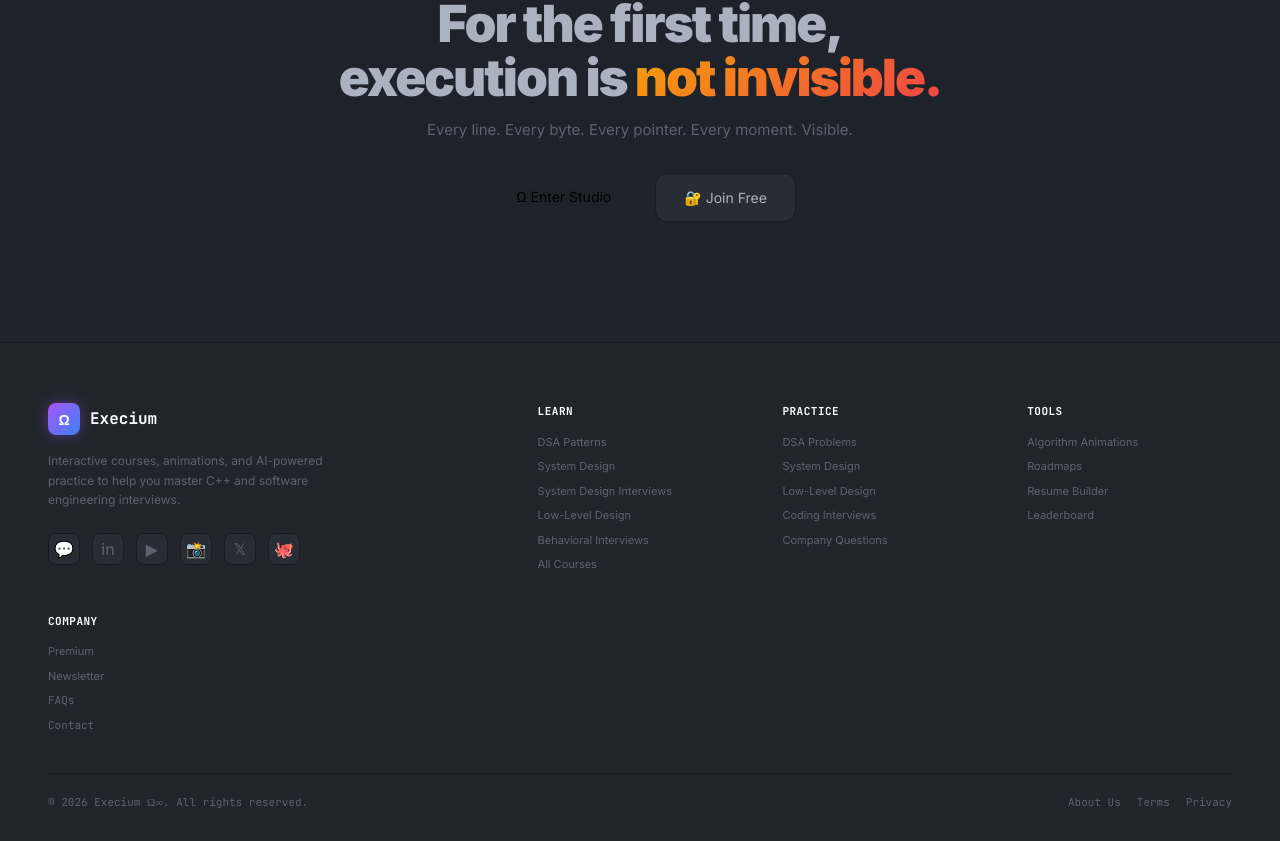
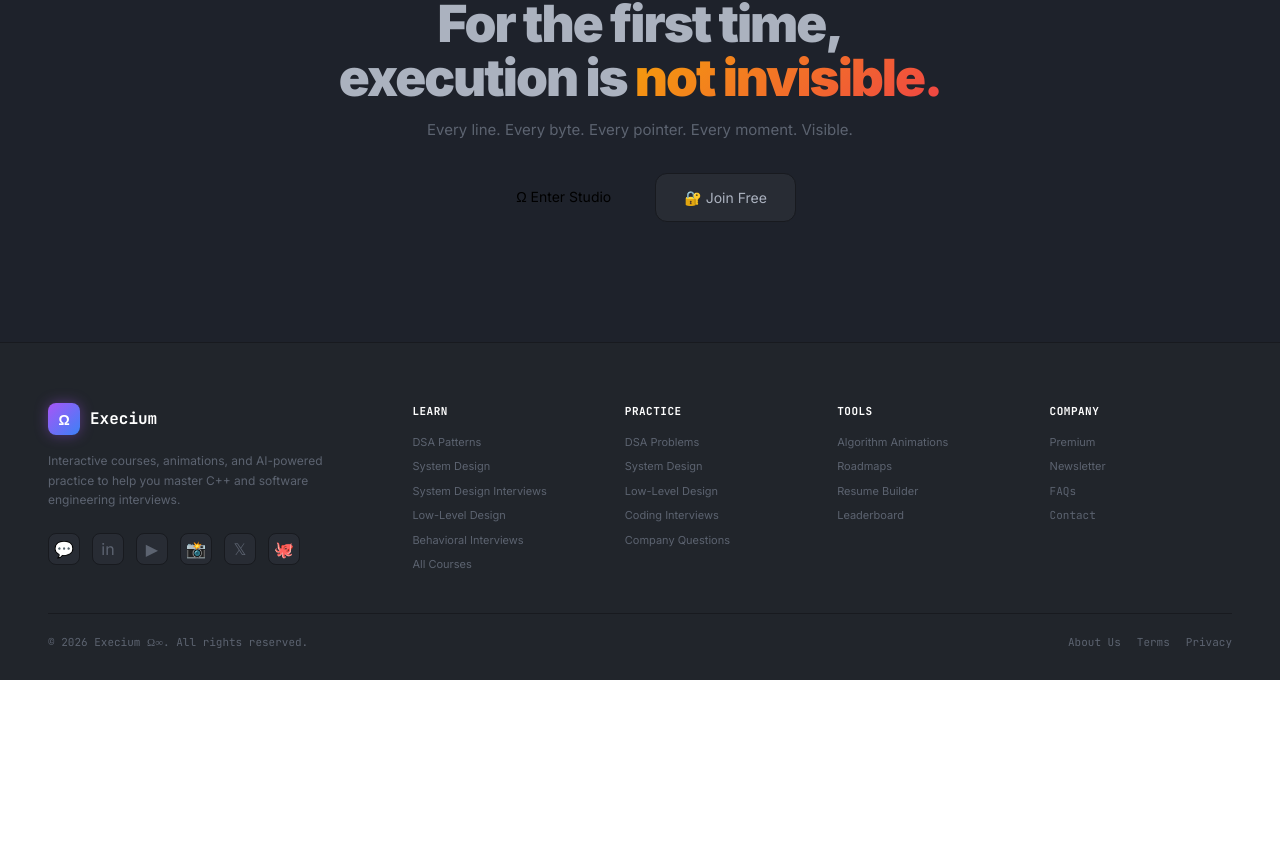
Before and after one commit to thakurcodeshere/Execium, a Next.js app: page / in a window 1280 px wide. Shown: the part 4286-5127 px from the top of the page. After the commit the page ends 4966 px from the top, so only its background shows below. Built offline with nearby package versions, Linux system fonts and the light colour scheme.

Commit message:
Fix: Force 5-column layout for footer columns to align Company section beside Tools on desktop displays

```diff
--- a/app/page.tsx
+++ b/app/page.tsx
@@ -370,12 +370,30 @@ export default function HomePage() {
         position: "relative", zIndex: 2, borderTop: "1px solid #181a1f",
         background: "#21252b", padding: "60px 48px 30px", color: "#abb2bf"
       }}>
-        <div style={{
-          maxWidth: 1200, margin: "0 auto", display: "grid",
-          gridTemplateColumns: "repeat(auto-fit, minmax(180px, 1fr))", gap: 40
+        <style dangerouslySetInnerHTML={{ __html: `
+          .footer-grid {
+            display: grid;
+            grid-template-columns: 2.2fr 1.2fr 1.2fr 1.2fr 1.2fr;
+            gap: 30px;
+          }
+          @media (max-width: 1024px) {
+            .footer-grid {
+              grid-template-columns: 1.5fr 1fr 1fr;
+              gap: 40px;
+            }
+          }
+          @media (max-width: 680px) {
+            .footer-grid {
+              grid-template-columns: 1fr;
+              gap: 30px;
+            }
+          }
+        `}} />
+        <div className="footer-grid" style={{
+          maxWidth: 1200, margin: "0 auto"
         }}>
-          {/* Logo Column (Takes double space on large displays) */}
-          <div style={{ display: "flex", flexDirection: "column", gap: 16, gridColumn: "span 2" }}>
+          {/* Logo Column */}
+          <div style={{ display: "flex", flexDirection: "column", gap: 16 }}>
             <div style={{ display: "flex", alignItems: "center", gap: 10 }}>
               <div style={{
                 width: 32, height: 32, borderRadius: 8,
```
